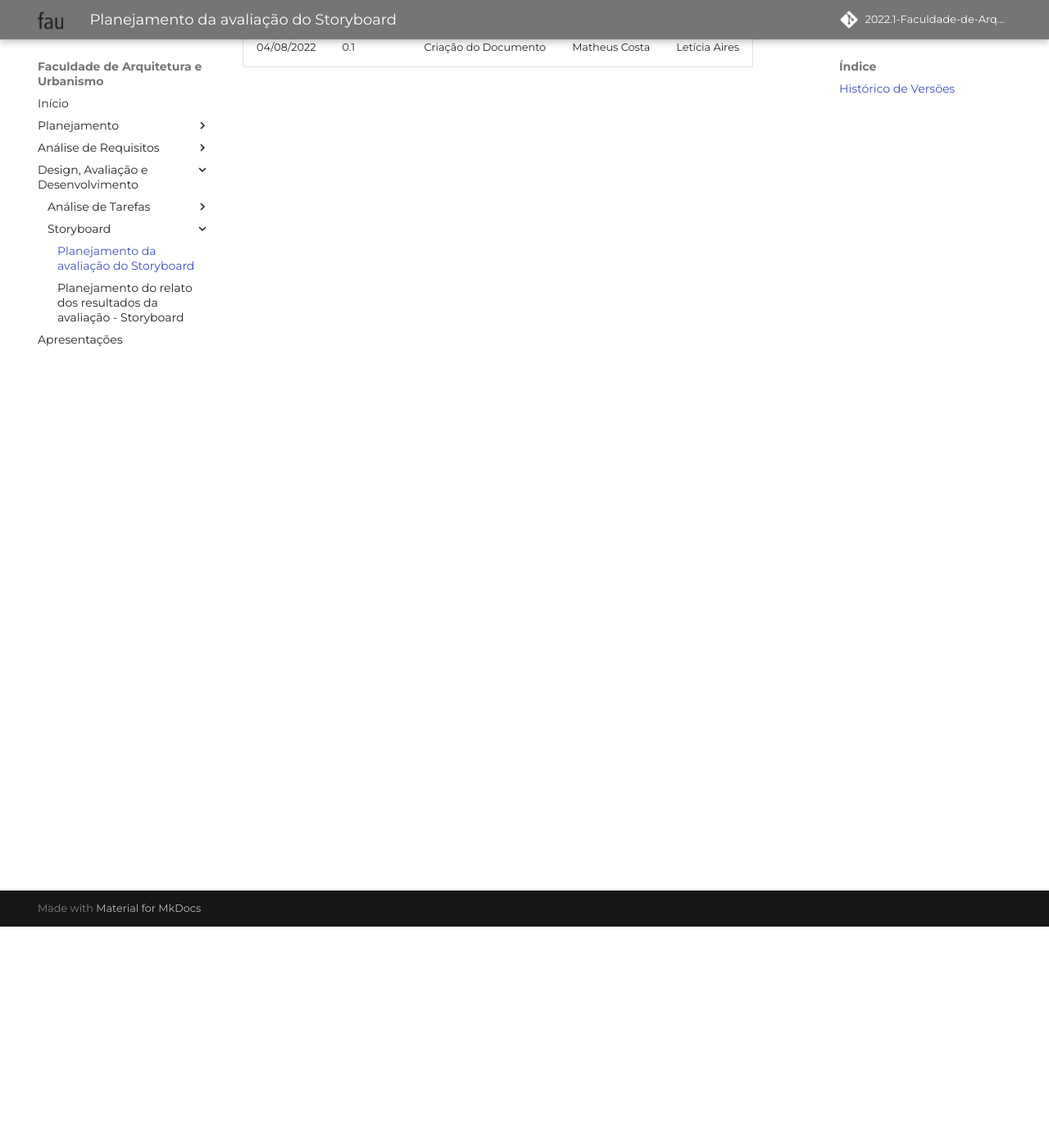
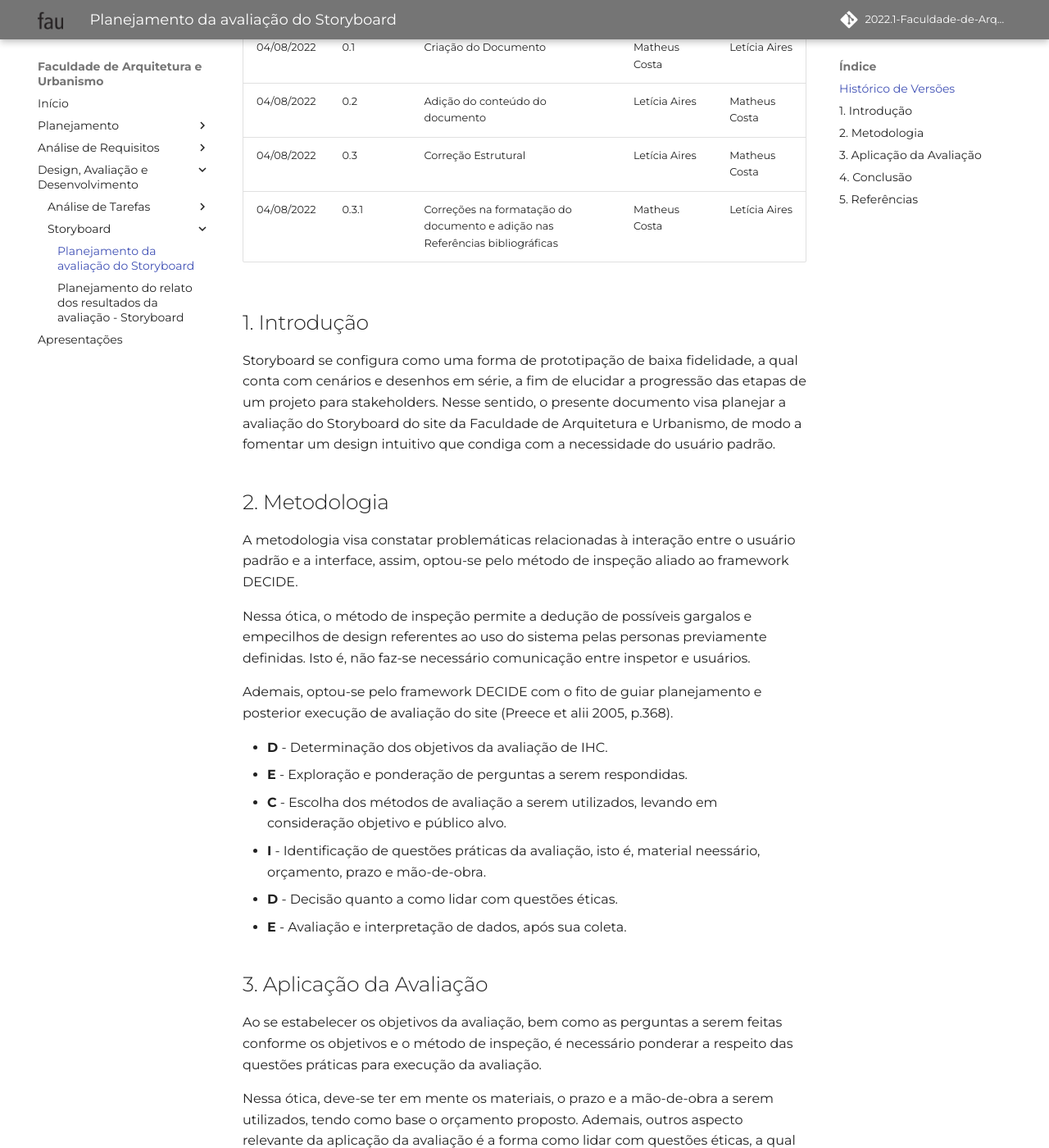
Before and after one commit to Mateusvff/2022.1-Faculdade-de-Arquitetura-e-Urbanismo, an MkDocs documentation site: the page built from docs/designAvalEDesenv/storyboard/planejamento-da-avaliacao-do-storyboard.md, in a window 1280 px wide and 1400 px high, scrolled down 270 px. Shown: the whole window at 82% size. Built offline with MkDocs 1.6.1 and Material for MkDocs 9.7.7, drawn with Linux system fonts in a browser that asks for light colours; some web fonts are replaced; comment, search, counter and statistics services are not loaded; some of the changed text lies outside the part shown.

Commit message:
:pencil:(#36) adição do conteúdo do documento na nova pasta

```diff
--- a/docs/designAvalEDesenv/storyboard/planejamento-da-avaliacao-do-storyboard.md
+++ b/docs/designAvalEDesenv/storyboard/planejamento-da-avaliacao-do-storyboard.md
@@ -5,3 +5,40 @@
 **Data** | **Versão** | **Descrição** | **Autor(es/as)** | **Revisor** |
 --- | --- | --- | --- | --- |
 04/08/2022 | 0.1 | Criação do Documento | Matheus Costa | Letícia Aires
+04/08/2022 | 0.2 | Adição do conteúdo do documento | Letícia Aires | Matheus Costa
+04/08/2022 | 0.3 | Correção Estrutural | Letícia Aires | Matheus Costa
+04/08/2022 | 0.3.1 | Correções na formatação do documento e adição nas Referências bibliográficas | Matheus Costa | Letícia Aires
+
+## 1. Introdução
+
+Storyboard se configura como uma forma de prototipação de baixa fidelidade, a qual conta com cenários e desenhos em série, a fim de elucidar a progressão das etapas de um projeto para stakeholders. Nesse sentido, o presente documento visa planejar a avaliação do Storyboard do site da Faculdade de Arquitetura e Urbanismo, de modo a fomentar um design intuitivo que condiga com a necessidade do usuário padrão.
+
+## 2. Metodologia
+
+A metodologia visa constatar problemáticas relacionadas à interação entre o usuário padrão e a interface, assim, optou-se pelo método de inspeção aliado ao framework DECIDE.
+
+Nessa ótica, o método de inspeção permite a dedução de possíveis gargalos e empecilhos de design referentes ao uso do sistema pelas personas previamente definidas. Isto é, não faz-se necessário comunicação entre inspetor e usuários.
+
+Ademais, optou-se pelo framework DECIDE com o fito de guiar planejamento e posterior execução de avaliação do site (Preece et alii 2005, p.368).
+
+- **D** - Determinação dos objetivos da avaliação de IHC.
+- **E** - Exploração e ponderação de perguntas a serem respondidas.
+- **C** - Escolha dos métodos de avaliação a serem utilizados, levando em      consideração objetivo e público alvo.
+- **I** - Identificação de questões práticas da avaliação, isto é, material neessário, orçamento, prazo e mão-de-obra.
+- **D** - Decisão quanto a como lidar com questões éticas.
+- **E** - Avaliação e interpretação de dados, após sua coleta.
+
+## 3. Aplicação da Avaliação
+
+Ao se estabelecer os objetivos da avaliação, bem como as perguntas a serem feitas conforme os objetivos e o método de inspeção, é necessário ponderar a respeito das questões práticas para execução da avaliação.
+
+Nessa ótica, deve-se ter em mente os materiais, o prazo e a mão-de-obra a serem utilizados, tendo como base o orçamento proposto. Ademais, outros aspecto relevante da aplicação da avaliação é a forma como lidar com questões éticas, a qual se dará por meio de formulário.
+
+## 4. Conclusão
+
+Por fim, ao se realizar a avaliação do Storyboard de forma a seguir o roteiro de preguntas pré-definido, bem como o framework DECIDE, deve-se analisar os dados coletados e, por meio disso, retornar informações pertinentes à modificação do Storyboard.
+
+## 5. Referências
+> Barbosa, S. D. J.; Silva, B. S. da; Silveira, M. S.; Gasparini, I.; Darin, T.; Barbosa, G. D. J. (2021) Interação Humano-Computador e Experiência do usuário. Autopublicação
+
+> PREECE, Jennifer; ROGERS, Yvonne; SHARP, Helen. O que é _Desing_ de Interação?. **Design de Interação: Além da Interação Humano-Computador**. 1ª Edição. Bookman, 2005.
```
